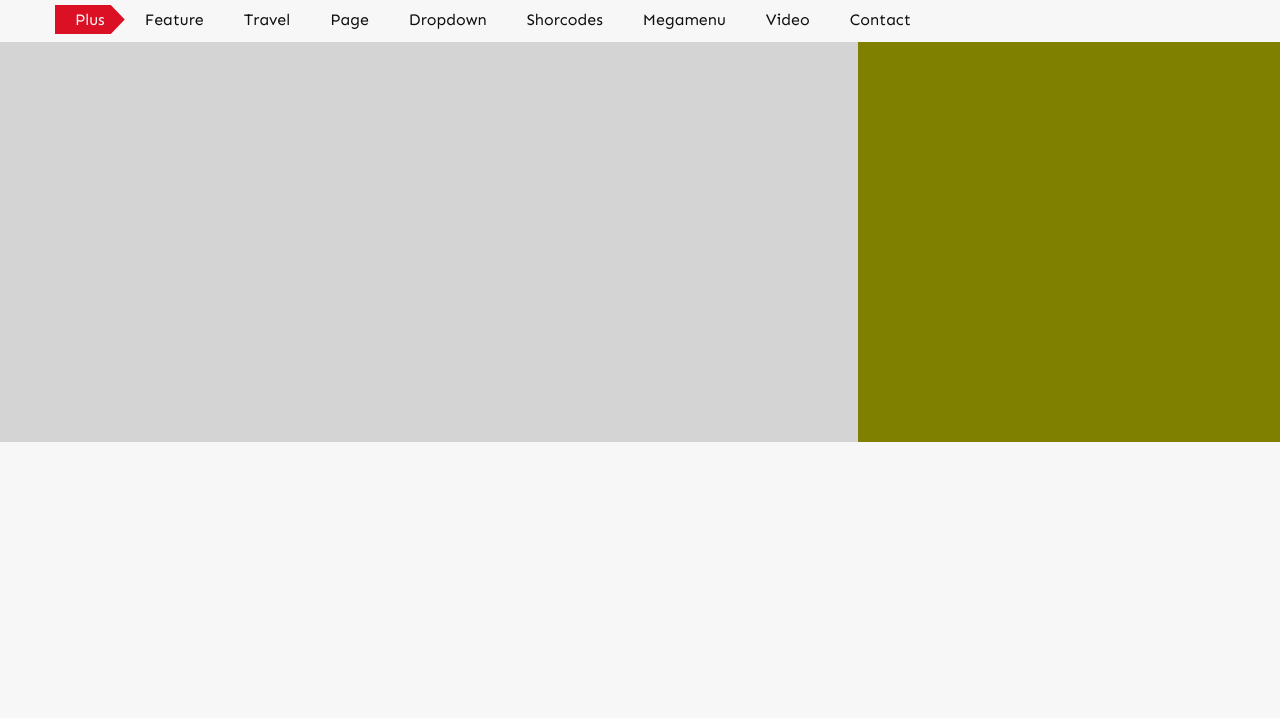
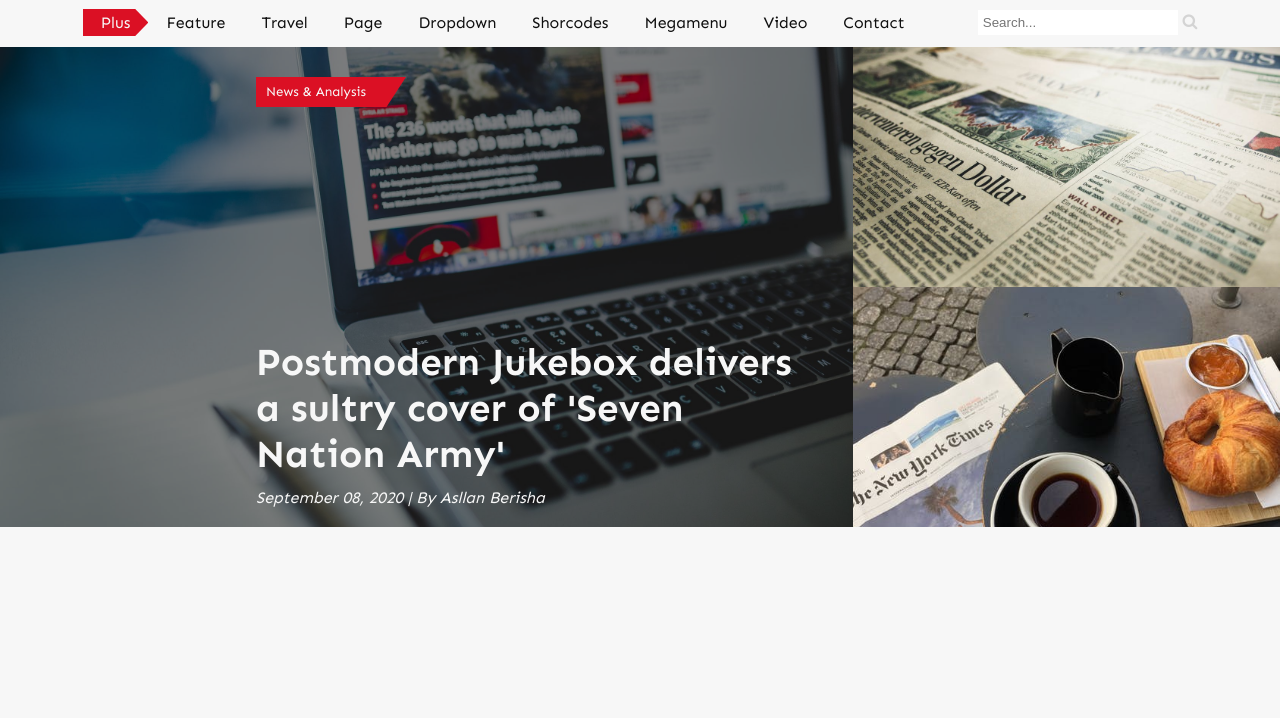
Before and after one commit to asllanberisha/newsTemplate, a plain HTML site: page index.html in a window 1280 px wide. Shown: the part 82-800 px from the top of the page. Drawn offline with Linux system fonts and the light colour scheme.

Commit message:
added header styles

```diff
--- a/index.html
+++ b/index.html
@@ -5,6 +5,7 @@
     <meta name="viewport" content="width=device-width, initial-scale=1.0">
     <link href="https://fonts.googleapis.com/css2?family=Sen:wght@400;700;800&display=swap" rel="stylesheet">
     <link rel="stylesheet" href="./assets/bootstrap-4.5.2-dist/css/bootstrap-grid.min.css">
+    <link rel="stylesheet" href="https://stackpath.bootstrapcdn.com/font-awesome/4.7.0/css/font-awesome.min.css" integrity="sha384-wvfXpqpZZVQGK6TAh5PVlGOfQNHSoD2xbE+QkPxCAFlNEevoEH3Sl0sibVcOQVnN" crossorigin="anonymous">
     <link rel="stylesheet" href="./styles.css">
     <title>Document</title>
 </head>
@@ -33,6 +34,7 @@
     <!-- Under Nav start -->
     <div id="list">
         <div class="container">
+            <div class="listItems">
             <ul>
                 <li><a href="" class="activeTag">Plus</a></li>
                 <li><a href="">Feature</a></li>
@@ -44,6 +46,11 @@
                 <li><a href="">Video</a></li>
                 <li><a href="">Contact</a></li>
             </ul>
+            <div class="searchBar">
+                <input type="text" name="searchBar" id="searchBar" placeholder="Search...">
+                <span><i class="fa fa-search"></i></span>
+            </div>
+        </div>
         </div>
     </div>
     <!-- Under Nav end -->
@@ -52,15 +59,17 @@
     <div id="header">
         <div class="row">
             <div class="col-lg-8 col-12">
-                <img src="" alt="">
-                <div class="container">
-                    <!-- here -->
+                <div class="card-items">
+                    <img src="./assets/images/news/news1.jpeg" alt="news1">
+                    <div class="tag"><h5>News & Analysis</h5></div>
+                    <h1 class="title">Postmodern Jukebox delivers a sultry cover of 'Seven Nation Army'</h1>
+                    <h6 class="dateInfo"><em>September 08, 2020 | By Asllan Berisha</em></h6>
                 </div>
             </div>
             <div class="col-lg-4 col-12">
                 <div class="row">
-                    <div class="col-12 halfHeight"></div>
-                    <div class="col-12 halfHeight"></div>
+                    <div class="col-12 halfHeight"><img src="./assets/images/news/news2.jpeg" alt="news2"></div>
+                    <div class="col-12 halfHeight"><img src="./assets/images/news/news3.jpeg" alt="news3"></div>
                 </div>
             </div>
         </div>
--- a/styles.css
+++ b/styles.css
@@ -18,10 +18,8 @@
   }
 
   body {
-    margin: 0;
     font-family: 'Sen', sans-serif;
     font-size: 1rem;
-    line-height: 1.5;
     color: var(--black);
     text-align: left;
     background-color: var(--light);
@@ -39,6 +37,10 @@
   /* Utility Classes start */
   .container {
     max-width: 1200px;
+  }
+
+  .row {
+    margin: 0;
   }
 
   .active {
@@ -105,14 +107,14 @@
   }
 /* Navbar */
 
-/* Under navbar */
+/* Under navbar start */
 #list ul {
   display: flex;
-  padding: 10px 0;
+  padding: 15px 0;
 }
 
 #list ul li a{
-  padding: 5px 20px;
+  padding: 4px 18px;
 }
 
 #list a {
@@ -122,20 +124,92 @@
 #list .activeTag{
   color: var(--light);
 }
-/* Under navbar */
+
+#list .listItems {
+  display: flex;
+  justify-content: space-around;
+  align-items: center;
+}
+
+#list #searchBar {
+  padding: 5px;
+  border: none;
+  width: 200px;
+}
+
+#list .searchBar {
+  color: var(--gray);
+}
+
+/* Under navbar end */
 
 /* Header start */
 #header {
-  height: 25rem;
+  height: 30rem;
   background-color: var(--gray);
 }
 
 #header div {
   height: 100%;
+  padding: 0;
 }
 
 #header .halfHeight {
   background-color: olive;
   height: 50%;
 }
+
+#header img {
+  width:100%;
+  height:100%;
+  object-fit: cover;
+}
+
+.card-items{
+  position: relative;
+}
+.card-items::before {
+  content:'';
+  position:absolute;
+  left:0px;
+  top:0px;
+  width:100%;
+  height:100%;
+  background: rgba(0, 0, 0, 0.5);
+}
+
+.card-items .title {
+  font-size: 2.4rem;
+  color: var(--light);
+  position: absolute;
+  bottom: 50px;
+  left: 30%;
+  max-width: 65%;
+}
+
+.card-items .dateInfo {
+  position: absolute;
+  bottom: 20px;
+  left: 30%;
+  font-size: 1rem;
+  font-weight: 200;
+  color: var(--light);
+}
+
+.card-items .tag {
+  position: absolute;
+  top: 30px;
+  left: 30%;
+  color: var(--light);
+  display: flex;
+  align-items: center;
+  width: 150px;
+  max-height: 30px;
+  background-color: var(--red);
+  clip-path: polygon(0 0, 100% 0, 87% 100%, 0% 100%);
+}
+.card-items .tag h5 {
+  padding-left: 10px;
+  font-weight: 200;
+}
 /* Header end */
```
Also changed, not shown: assets/images/news/news1.jpeg (added), assets/images/news/news2.jpeg (added), assets/images/news/news3.jpeg (added).
